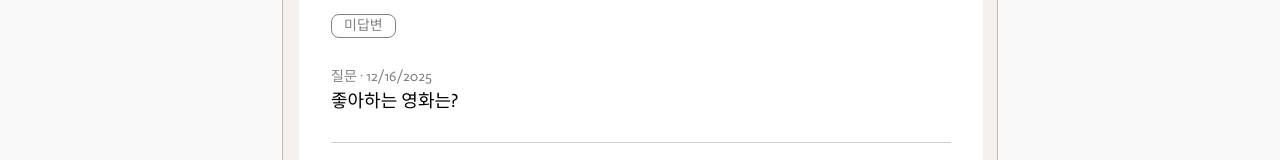
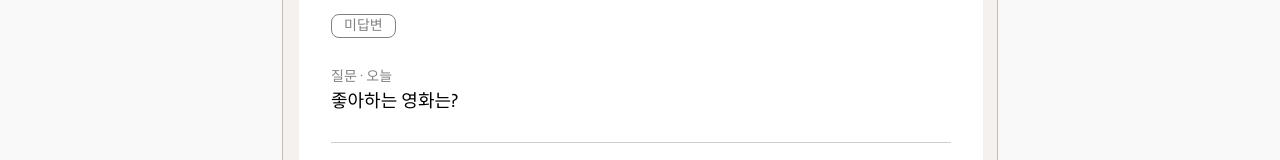
Before and after one commit to jaywai-lee/OpenMind, a React (Vite) app: page /post in a window 1280 px wide. Shown: the part 490-650 px from the top of the page. Built offline with nearby package versions, Linux system fonts and the light colour scheme; a web font is replaced by a local one.

Commit message:
✨ Feat: 날짜 변환 유틸 함수 제작

```diff
--- a/src/components/SubjectsFeedCardList.jsx
+++ b/src/components/SubjectsFeedCardList.jsx
@@ -3,6 +3,7 @@ import thumbsDown from '../assets/icons/thumbs-down.svg';
 import thumbsUp from '../assets/icons/thumbs-up.svg';
 import profileImage from '../assets/images/userimage-sample.png';
 import Badge from '../../src/components/common/Badge/Badge';
+import { formatRelativeDate } from '../utils/formatRelativeDate';
 
 function SubjectsFeedCardList({ question }) {
   const { content, createdAt, like, dislike, answer } = question;
@@ -14,7 +15,7 @@ function SubjectsFeedCardList({ question }) {
 
       <div className={styles.question}>
         <span className={styles.questionMeta}>
-          질문 · {new Date(createdAt).toLocaleDateString()}
+          질문 · {formatRelativeDate(createdAt)}
         </span>
         <span className={styles.questionText}>{content}</span>
       </div>
@@ -26,7 +27,7 @@ function SubjectsFeedCardList({ question }) {
             <div className={styles.answerMeta}>
               <span className={styles.userName}>{answer.author?.name}</span>
               <span className={styles.answerDate}>
-                {new Date(answer.createdAt).toLocaleDateString()}
+                {formatRelativeDate(answer.createdAt)}
               </span>
             </div>
             <p className={styles.answerContent}>{answer.content}</p>
--- /dev/null
+++ b/src/utils/formatRelativeDate.js
@@ -0,0 +1,32 @@
+export function formatRelativeDate(isoString) {
+  const now = new Date();
+  const target = new Date(isoString);
+
+  const today = new Date(now.getFullYear(), now.getMonth(), now.getDate());
+  const targetDay = new Date(
+    target.getFullYear(),
+    target.getMonth(),
+    target.getDate(),
+  );
+
+  const diffTime = today - targetDay;
+  const diffDay = Math.floor(diffTime / (1000 * 60 * 60 * 24));
+
+  if (diffDay <= 0) return '오늘';
+  if (diffDay === 1) return '어제';
+  if (diffDay < 7) return `${diffDay}일전`;
+
+  const diffWeek = Math.floor(diffDay / 7);
+  if (diffWeek === 1) return '1주전';
+  if (diffWeek === 2) return '2주전';
+  if (diffWeek === 3) return '3주전';
+
+  const diffMonth = Math.floor(diffDay / 30);
+  if (diffMonth === 1) return '1달 전';
+  if (diffMonth < 12) return `${diffMonth}달전`;
+
+  const diffYear = Math.floor(diffDay / 365);
+  if (diffYear === 1) return '1년전';
+
+  return `${diffYear}년전`;
+}
```
